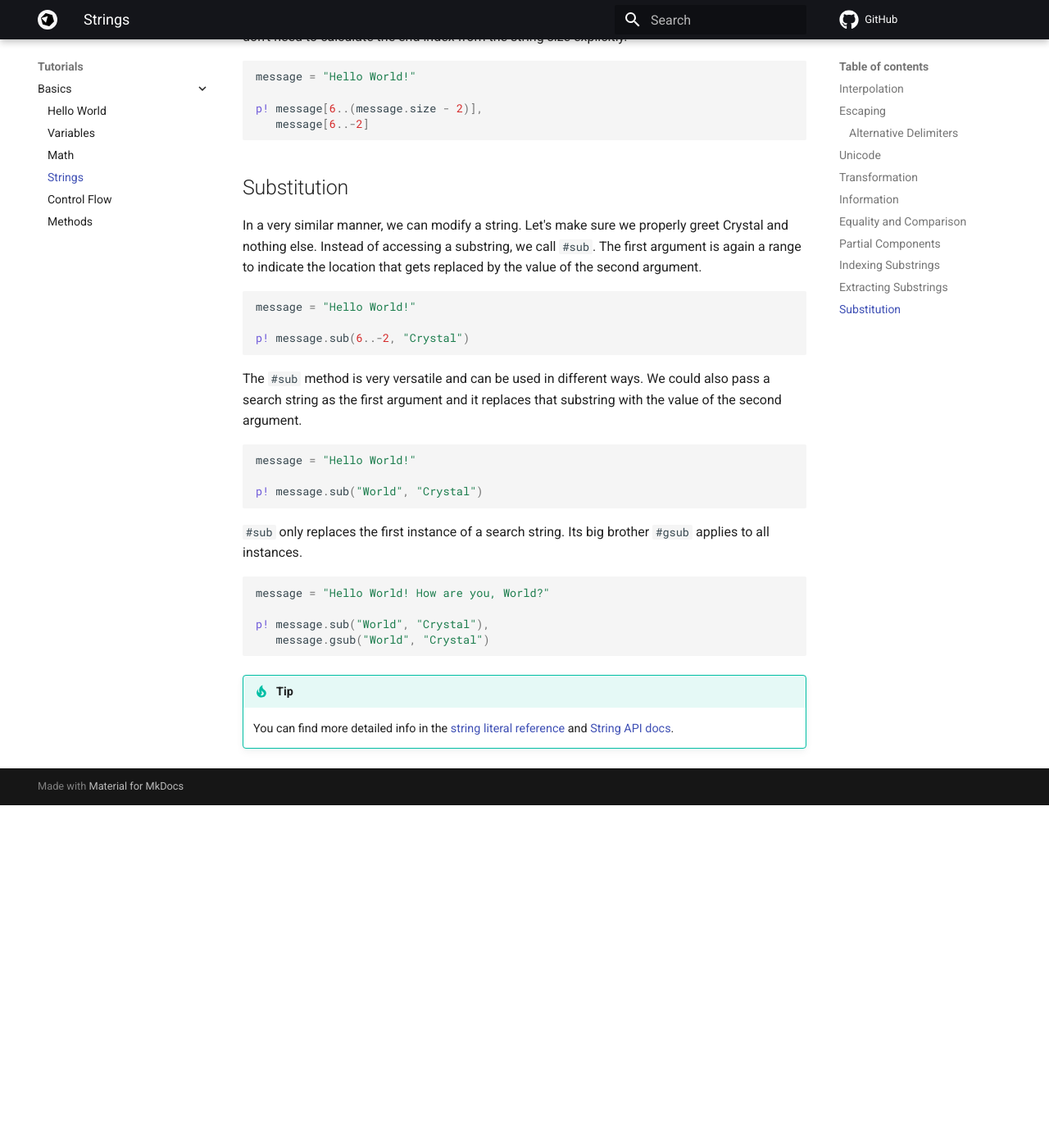
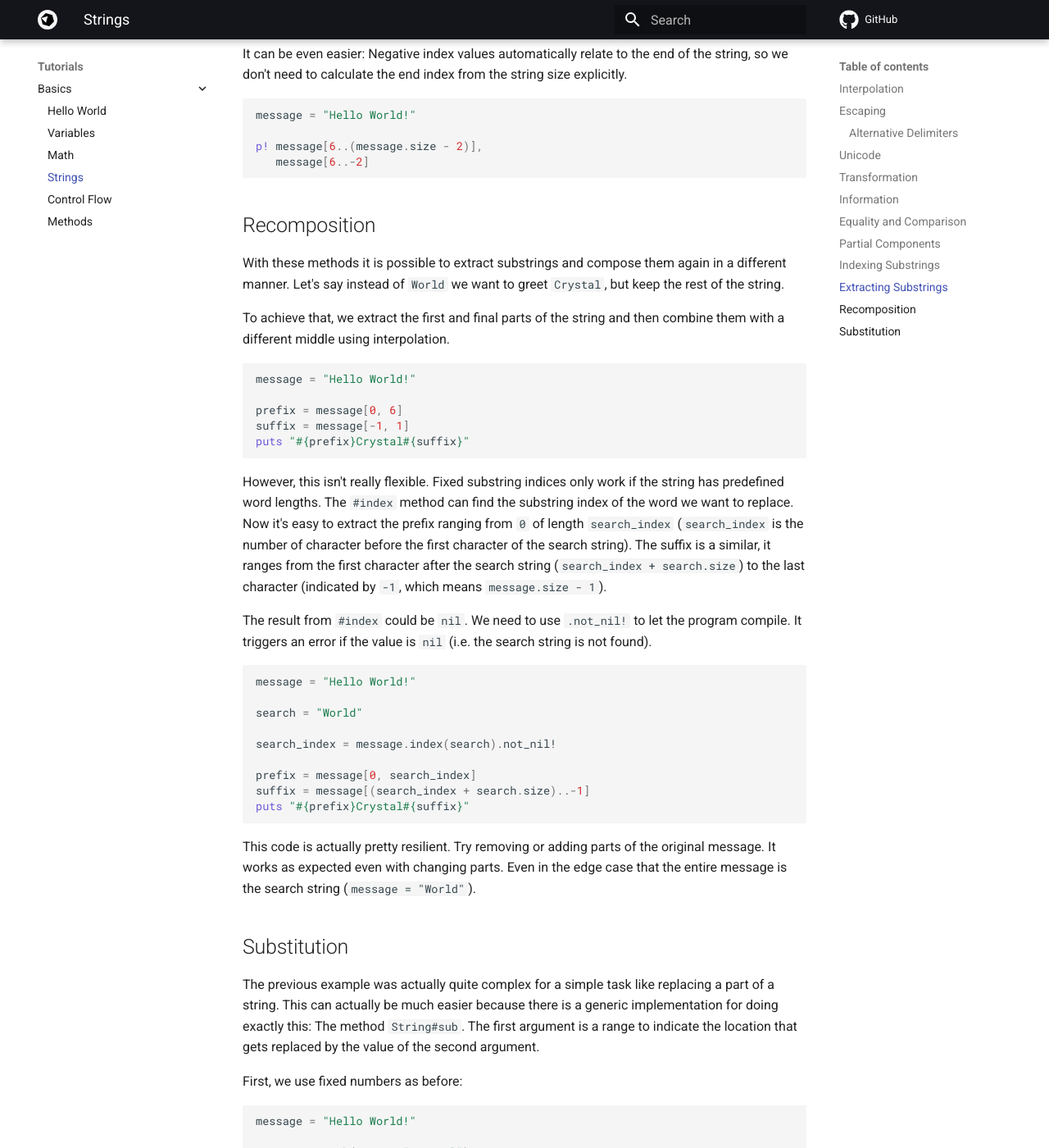
Before and after one commit to crystal-lang/crystal-book, an MkDocs documentation site: the page built from docs/tutorials/basics/40_strings.md, in a window 1280 px wide and 1400 px high, scrolled down 6326 px. Shown: the whole window at 82% size. Built offline with MkDocs 1.6.1 and Material for MkDocs 9.7.7, drawn with Linux system fonts in a browser that asks for light colours; nearby versions of some CDN libraries; library files that are not in the unit come from our copies; comment, search, counter and statistics services are not loaded; before the commit the page ends 7308 px from its top, so only the background shows below that; some of the changed text lies outside the part shown.

Commit message:
Add example of primitiv string substitution

````diff
--- a/docs/tutorials/basics/40_strings.md
+++ b/docs/tutorials/basics/40_strings.md
@@ -222,6 +222,8 @@
 
 !!! tip
     We'll cover `nil` more deeply in the next lesson.
+    For now it should be sufficient to know that calling `.not_nil!` on the result
+    lets the program compile. It allows to use the value if it's not `nil`, and errors otherwise.
 
 ## Extracting Substrings
 
@@ -268,11 +270,52 @@
    message[6..-2]
 ```
 
+## Recomposition
+
+With these methods it is possible to extract substrings and compose them again in a different manner.
+Let's say instead of `World` we want to greet `Crystal`, but keep the rest of the string.
+
+To achieve that, we extract the first and final parts of the string and then combine them with a different middle using interpolation.
+
+```{.crystal .crystal-play}
+message = "Hello World!"
+
+prefix = message[0, 6]
+suffix = message[-1, 1]
+puts "#{prefix}Crystal#{suffix}"
+```
+
+However, this isn't really flexible. Fixed substring indices only work if the string has predefined word lengths.
+The `#index` method can find the substring index of the word we want to replace.
+Now it's easy to extract the prefix ranging from `0` of length `search_index` (`search_index` is the number of character
+before the first character of the search string). The suffix is a similar, it ranges from the first character after the search
+string (`search_index + search.size`) to the last character (indicated by `-1`, which means `message.size - 1`).
+
+The result from `#index` could be `nil`. We need to use `.not_nil!` to let the program compile.
+It triggers an error if the value is `nil` (i.e. the search string is not found).
+
+```{.crystal .crystal-play}
+message = "Hello World!"
+
+search = "World"
+
+search_index = message.index(search).not_nil!
+
+prefix = message[0, search_index]
+suffix = message[(search_index + search.size)..-1]
+puts "#{prefix}Crystal#{suffix}"
+```
+
+This code is actually pretty resilient. Try removing or adding parts of the original message.
+It works as expected even with changing parts. Even in the edge case that the entire message is the search string (`message = "World"`).
+
 ## Substitution
 
-In a very similar manner, we can modify a string. Let's make sure we properly greet Crystal and nothing else.
-Instead of accessing a substring, we call `#sub`. The first argument is again a range to indicate the location
-that gets replaced by the value of the second argument.
+The previous example was actually quite complex for a simple task like replacing a part of a string.
+This can actually be much easier because there is a generic implementation for doing exactly this: The method `String#sub`.
+The first argument is a range to indicate the location that gets replaced by the value of the second argument.
+
+First, we use fixed numbers as before:
 
 ```{.crystal .crystal-play}
 message = "Hello World!"
@@ -280,8 +323,20 @@
 p! message.sub(6..-2, "Crystal")
 ```
 
-The `#sub` method is very versatile and can be used in different ways. We could also pass a search string as the first argument
-and it replaces that substring with the value of the second argument.
+Now, let's work with `#index` and calculate the range the range that is supposed to be replaced.
+
+```{.crystal .crystal-play}
+message = "Hello World!"
+search = "World"
+
+start_index = message.index(search).not_nil!
+range = start_index..(start_index + search.size)
+
+p! message.sub(range, "Crystal")
+```
+
+The `#sub` method is very versatile and can be used in different ways. We can pass in the search string directly
+as the first argument and it replaces that substring with the value of the second argument.
 
 ```{.crystal .crystal-play}
 message = "Hello World!"
````
